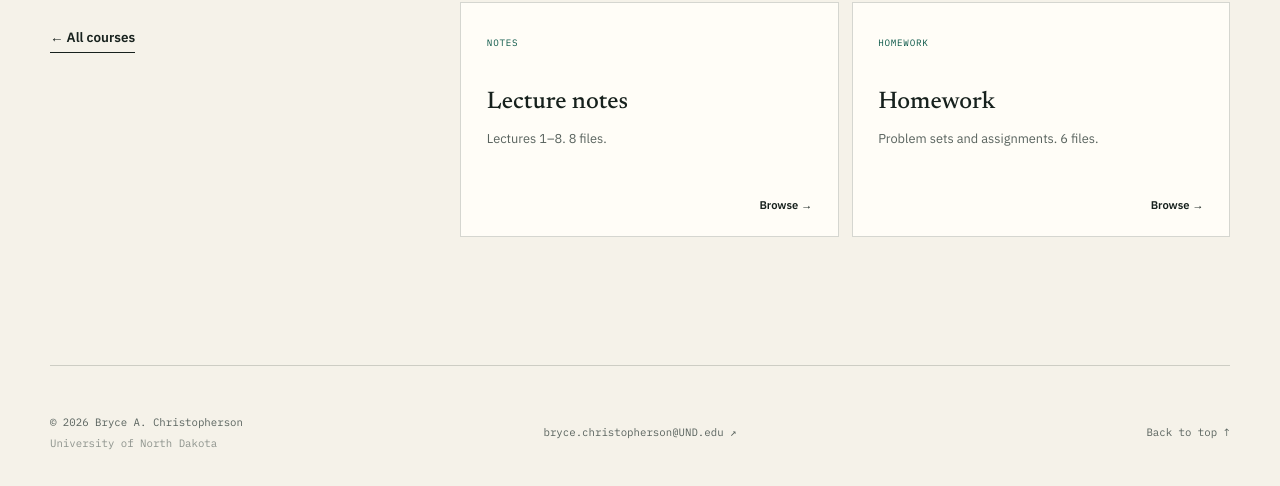
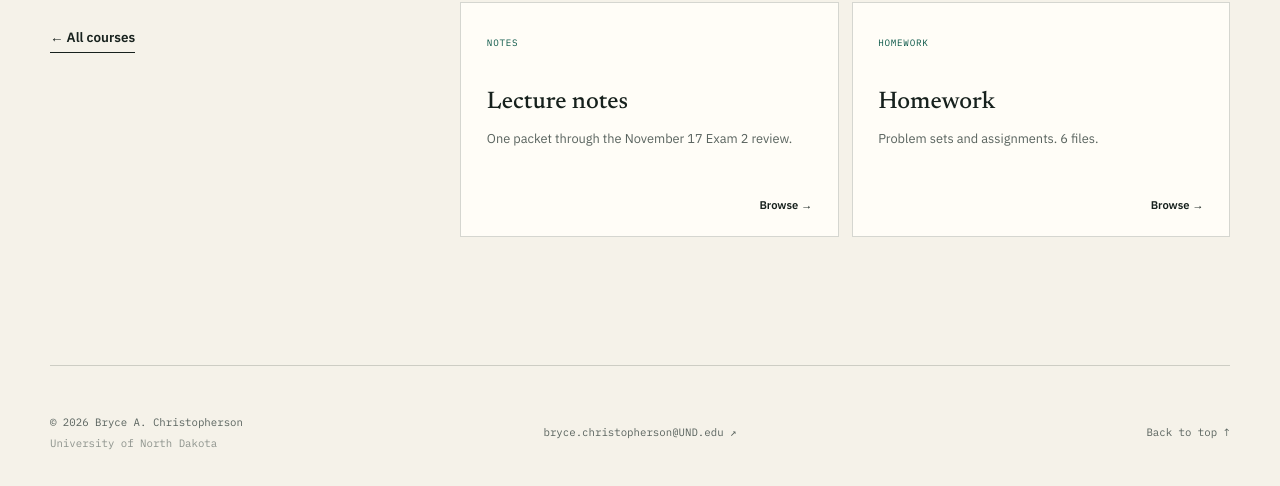
Before and after one commit to BryceAlanC/BryceAlanC.github.io, a plain HTML site: page teaching/math-515-fall-2026/index.html in a window 1280 px wide. Shown: the part 914-1400 px from the top of the page. Drawn offline with Linux system fonts and the light colour scheme.

Commit message:
Replace the eight MATH 515 lecture PDFs with the packet through Exam 2 review

```diff
--- a/teaching/math-515-fall-2026/index.html
+++ b/teaching/math-515-fall-2026/index.html
@@ -42,7 +42,7 @@
     <p>A graduate course in nonlinear dynamics, phase portraits, bifurcations, and chaos.</p>
   </div></section>
     <section class="course-detail-bar"><div class="section-shell"><div><span>Institution</span><strong>University of North Dakota</strong></div><div><span>Term</span><strong>Fall 2026</strong></div><div><span>Meeting time</span><strong>Tuesday and Thursday · 2:00–3:15 PM</strong></div></div></section>
-    <section class="page-section resource-section"><div class="section-shell resource-layout"><div class="resource-intro"><p class="section-kicker">Course materials</p><h2>Materials from this offering</h2><p>Browse the archived files from this course, organized by type.</p><a class="text-link" href="../#archive">← All courses</a></div><div class="resource-grid"><a href="https://www.youtube.com/playlist?list=PLbN57C5Zdl6j_qJA-pARJnKsmROzPnO9V" target="_blank" rel="noreferrer"><span>video</span><h3>Strogatz video lectures</h3><p>Supplementary lectures on nonlinear dynamics and chaos by Steven Strogatz.</p><i aria-hidden="true">Open ↗</i></a><a href="../materials/math-515-fall-2026/#syllabus"><span>syllabus</span><h3>Syllabus</h3><p>Course policies, schedule, and expectations. 1 file.</p><i aria-hidden="true">Browse →</i></a><a href="../materials/math-515-fall-2026/#lecture-notes"><span>notes</span><h3>Lecture notes</h3><p>Lectures 1–8. 8 files.</p><i aria-hidden="true">Browse →</i></a><a href="../materials/math-515-fall-2026/#homework"><span>homework</span><h3>Homework</h3><p>Problem sets and assignments. 6 files.</p><i aria-hidden="true">Browse →</i></a></div></div></section>
+    <section class="page-section resource-section"><div class="section-shell resource-layout"><div class="resource-intro"><p class="section-kicker">Course materials</p><h2>Materials from this offering</h2><p>Browse the archived files from this course, organized by type.</p><a class="text-link" href="../#archive">← All courses</a></div><div class="resource-grid"><a href="https://www.youtube.com/playlist?list=PLbN57C5Zdl6j_qJA-pARJnKsmROzPnO9V" target="_blank" rel="noreferrer"><span>video</span><h3>Strogatz video lectures</h3><p>Supplementary lectures on nonlinear dynamics and chaos by Steven Strogatz.</p><i aria-hidden="true">Open ↗</i></a><a href="../materials/math-515-fall-2026/#syllabus"><span>syllabus</span><h3>Syllabus</h3><p>Course policies, schedule, and expectations. 1 file.</p><i aria-hidden="true">Browse →</i></a><a href="../materials/math-515-fall-2026/#lecture-notes"><span>notes</span><h3>Lecture notes</h3><p>One packet through the November 17 Exam 2 review.</p><i aria-hidden="true">Browse →</i></a><a href="../materials/math-515-fall-2026/#homework"><span>homework</span><h3>Homework</h3><p>Problem sets and assignments. 6 files.</p><i aria-hidden="true">Browse →</i></a></div></div></section>
     <footer class="site-footer">
       <div><p>© 2026 Bryce A. Christopherson</p><p>University of North Dakota</p></div>
       <a class="footer-email" href="mailto:bryce.christopherson@UND.edu">bryce.christopherson@UND.edu <span aria-hidden="true">↗</span></a>
```
Also changed, not shown: teaching/materials/math-515-fall-2026/index.html (+1 -1 lines), 9 other files.
